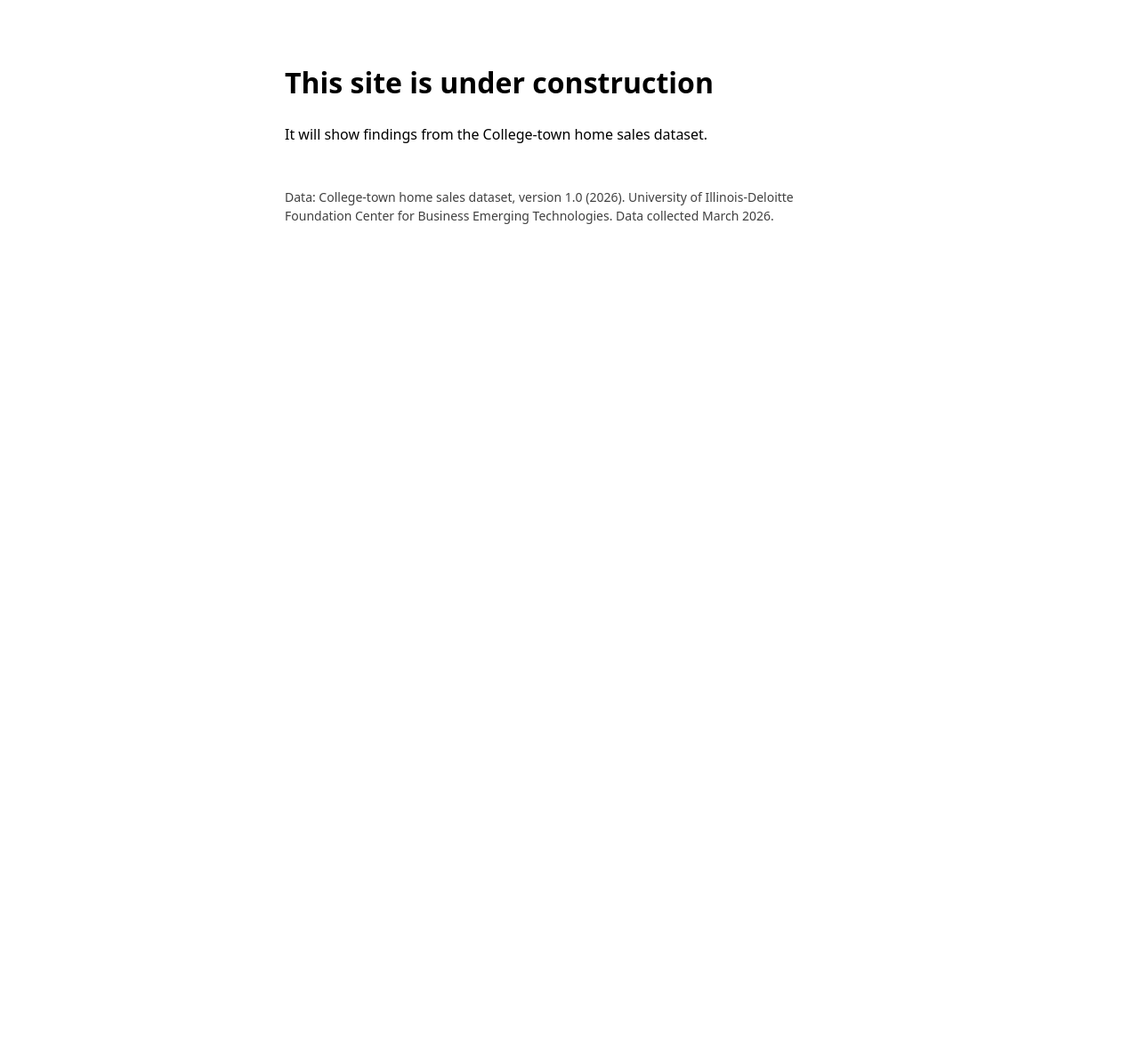
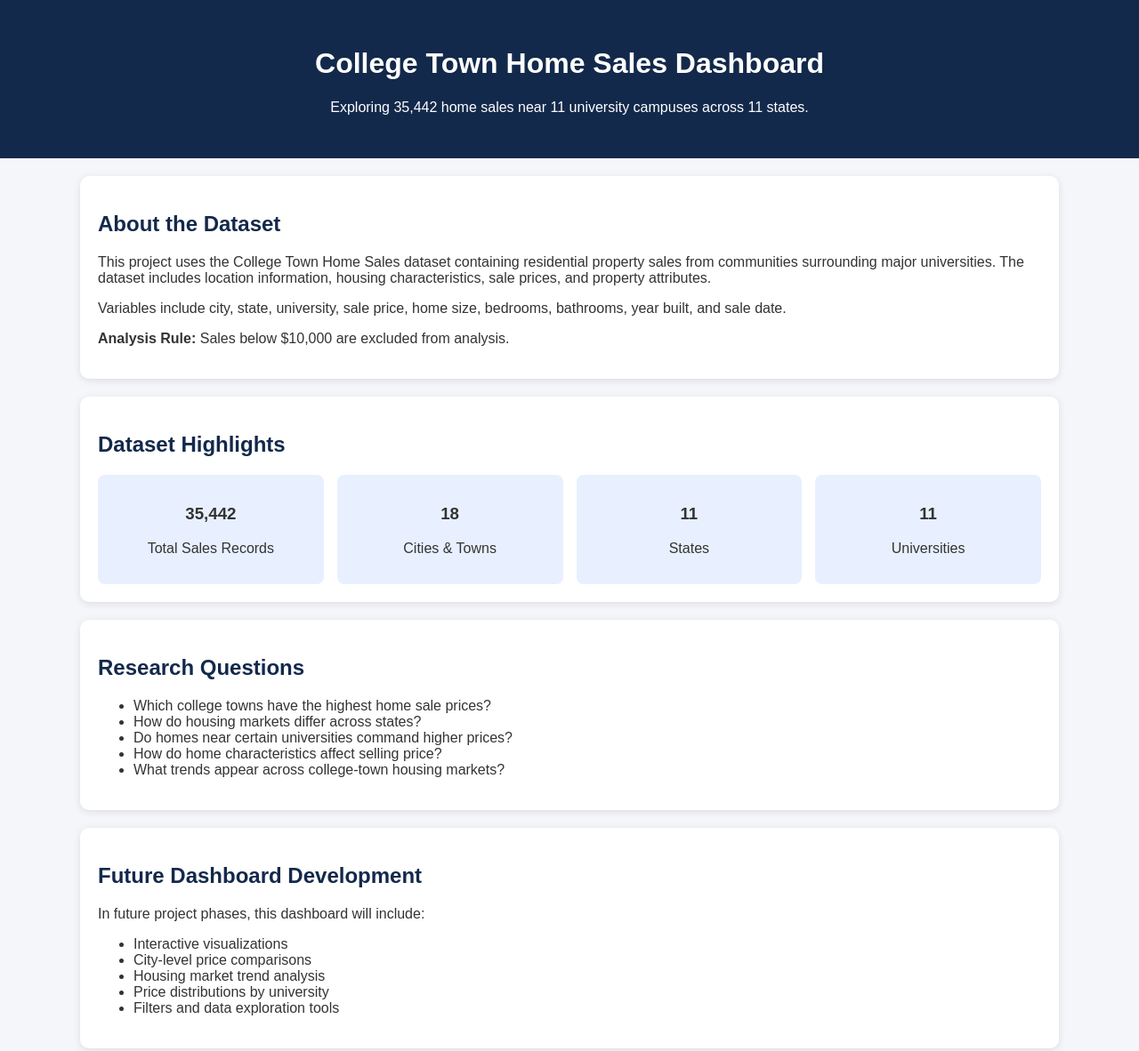
Before and after one commit to emmaszponder/campustown-home-sales-type, a plain HTML site: page index.html in a window 1280 px wide. Shown: the top 1182 px of the page at 89% size. Before the commit the page ends 800 px from the top, so only its background shows below. Drawn offline with Linux system fonts and the light colour scheme.

Commit message:
create college town home sales dashboard
Updated the HTML structure and content for the College Town Home Sales Dashboard, including new styles and sections for dataset information and research questions.

```diff
--- a/index.html
+++ b/index.html
@@ -1,31 +1,151 @@
 <!DOCTYPE html>
-<!-- A placeholder from the Home Sales template. Replace this file with your site's first page. -->
 <html lang="en">
 <head>
-  <meta charset="utf-8">
-  <meta name="viewport" content="width=device-width, initial-scale=1">
-  <title>Under construction</title>
-  <!-- An empty icon, so the browser doesn't log an error looking for favicon.ico -->
-  <link rel="icon" href="data:,">
+<meta charset="UTF-8">
+<meta name="viewport" content="width=device-width, initial-scale=1.0">
+<title>College Town Home Sales Dashboard</title>
+
 <style>
-    :root { color-scheme: light dark; }
 body {
-      max-width: 40rem;
-      margin: 0 auto;
-      padding: 3rem 1rem;
-      font-family: system-ui, sans-serif;
-      line-height: 1.5;
+    font-family: Arial, sans-serif;
+    margin: 0;
+    background: #f4f6f9;
+    color: #333;
 }
-    footer { margin-top: 3rem; font-size: 0.875rem; opacity: 0.75; }
+
+header {
+    background: #13294B;
+    color: white;
+    padding: 2rem;
+    text-align: center;
+}
+
+.container {
+    max-width: 1100px;
+    margin: auto;
+    padding: 20px;
+}
+
+.card {
+    background: white;
+    padding: 20px;
+    margin-bottom: 20px;
+    border-radius: 10px;
+    box-shadow: 0 2px 8px rgba(0,0,0,.1);
+}
+
+h2 {
+    color: #13294B;
+}
+
+.stats {
+    display: grid;
+    grid-template-columns: repeat(auto-fit,minmax(200px,1fr));
+    gap: 15px;
+}
+
+.stat-box {
+    background: #e8f0ff;
+    padding: 15px;
+    border-radius: 8px;
+    text-align: center;
+}
+
+footer {
+    text-align: center;
+    padding: 20px;
+    color: #666;
+}
 </style>
 </head>
+
 <body>
-  <main>
-    <h1>This site is under construction</h1>
-    <p>It will show findings from the College-town home sales dataset.</p>
-  </main>
+
+<header>
+    <h1>College Town Home Sales Dashboard</h1>
+    <p>Exploring 35,442 home sales near 11 university campuses across 11 states.</p>
+</header>
+
+<div class="container">
+
+<div class="card">
+    <h2>About the Dataset</h2>
+    <p>
+        This project uses the College Town Home Sales dataset containing residential
+        property sales from communities surrounding major universities.
+        The dataset includes location information, housing characteristics,
+        sale prices, and property attributes.
+    </p>
+
+    <p>
+        Variables include city, state, university, sale price,
+        home size, bedrooms, bathrooms, year built, and sale date.
+    </p>
+
+    <p>
+        <strong>Analysis Rule:</strong> Sales below $10,000 are excluded from analysis.
+    </p>
+</div>
+
+<div class="card">
+    <h2>Dataset Highlights</h2>
+
+    <div class="stats">
+        <div class="stat-box">
+            <h3>35,442</h3>
+            <p>Total Sales Records</p>
+        </div>
+
+        <div class="stat-box">
+            <h3>18</h3>
+            <p>Cities & Towns</p>
+        </div>
+
+        <div class="stat-box">
+            <h3>11</h3>
+            <p>States</p>
+        </div>
+
+        <div class="stat-box">
+            <h3>11</h3>
+            <p>Universities</p>
+        </div>
+    </div>
+</div>
+
+<div class="card">
+    <h2>Research Questions</h2>
+
+    <ul>
+        <li>Which college towns have the highest home sale prices?</li>
+        <li>How do housing markets differ across states?</li>
+        <li>Do homes near certain universities command higher prices?</li>
+        <li>How do home characteristics affect selling price?</li>
+        <li>What trends appear across college-town housing markets?</li>
+    </ul>
+</div>
+
+<div class="card">
+    <h2>Future Dashboard Development</h2>
+
+    <p>
+        In future project phases, this dashboard will include:
+    </p>
+
+    <ul>
+        <li>Interactive visualizations</li>
+        <li>City-level price comparisons</li>
+        <li>Housing market trend analysis</li>
+        <li>Price distributions by university</li>
+        <li>Filters and data exploration tools</li>
+    </ul>
+</div>
+
+</div>
+
 <footer>
-    <p>Data: College-town home sales dataset, version 1.0 (2026). University of Illinois-Deloitte Foundation Center for Business Emerging Technologies. Data collected March 2026.</p>
+    College Town Home Sales Project | University of Illinois
 </footer>
+
 </body>
 </html>
```
Lines whose indentation alone changed are shown as unchanged.
